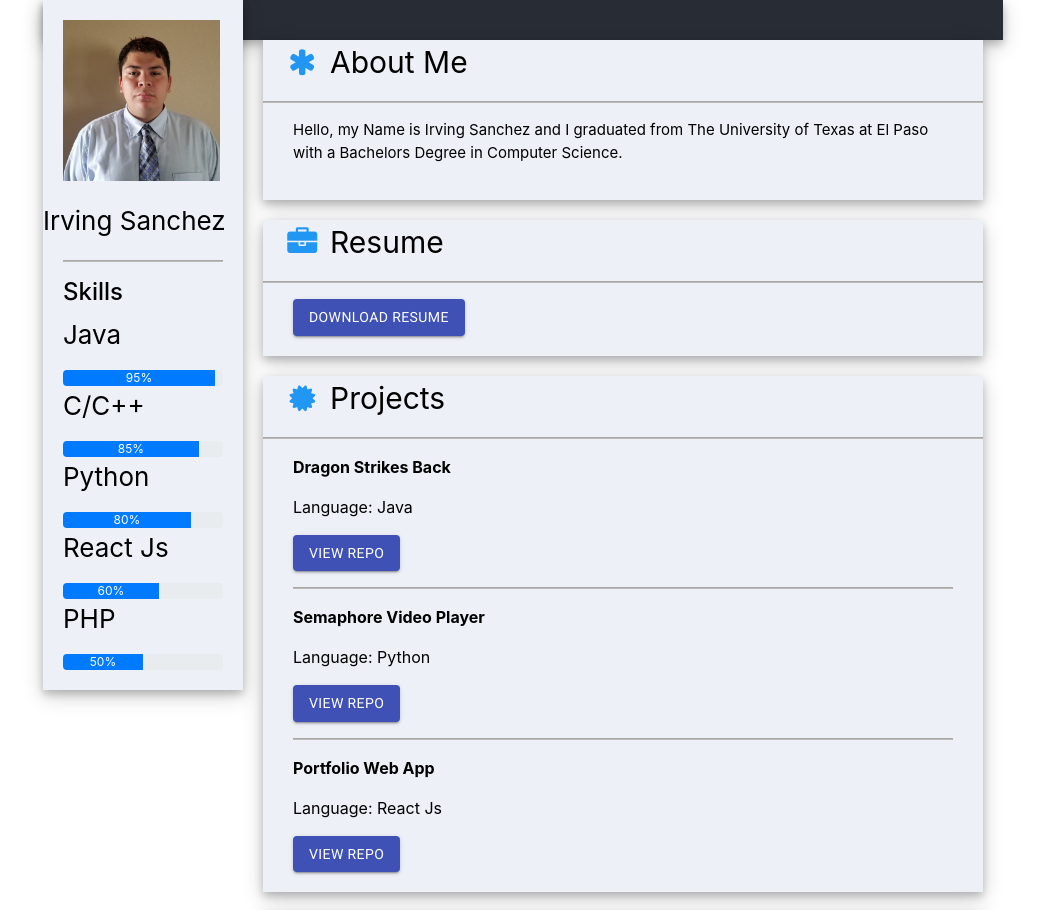
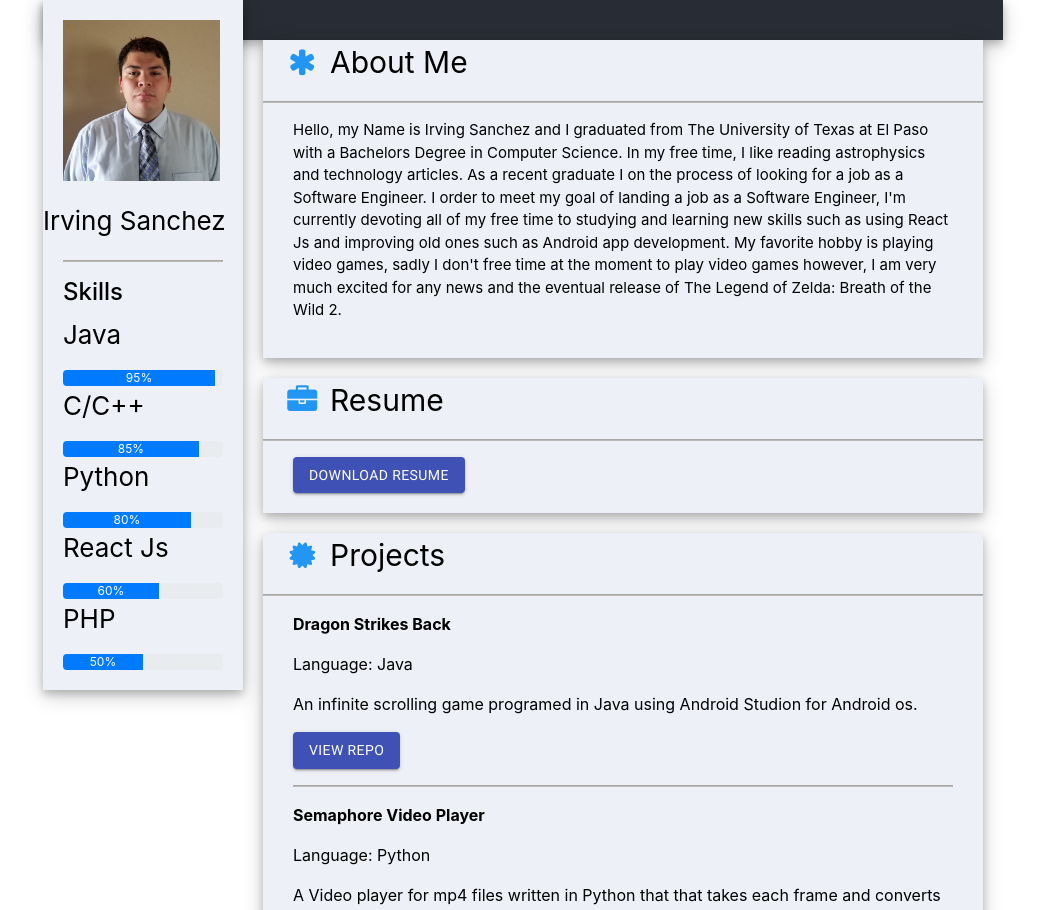
Before and after one commit to isanchez340/Portfolio, a React (Create React App) app: page / in a window 1280 px wide. Shown: the top 910 px of the page, without its empty margins (117-1158 px from the left). Built offline with nearby package versions, Linux system fonts and the light colour scheme.

Commit message:
finished about me and project comments

```diff
--- a/public/index.html
+++ b/public/index.html
@@ -3,7 +3,7 @@
   <head>
     <meta charset="utf-8" />
     <link rel="icon" href="%PUBLIC_URL%/favicon.ico" />
-    <meta name="viewport" content="width=device-width, initial-scale=1" />
+
     <meta name="theme-color" content="#000000" />
     <meta
       name="description"
--- a/src/components/body.js
+++ b/src/components/body.js
@@ -21,7 +21,12 @@ export default class Body extends React.Component {
         <ColoredLine color="#BCB9B9"/>
         <div className="Buttons">
           <p style={{fontSize: 15, textAlign: 'left'}}>Hello, my Name is Irving Sanchez and I graduated from The University of
-          Texas at El Paso with a Bachelors Degree in Computer Science. </p>
+          Texas at El Paso with a Bachelors Degree in Computer Science. In my free time, I like reading astrophysics and technology articles.
+          As a recent graduate I on the process of looking for a job as a Software Engineer. I order to meet my goal of
+          landing a job as a Software Engineer, I'm currently devoting all of my free time to studying and learning new
+          skills such as using React Js and improving old ones such as Android app development. My favorite hobby is playing video games,
+          sadly I don't free time at the moment to play video games however, I am very much excited for any news and the eventual release of
+          The Legend of Zelda: Breath of the Wild 2.</p>
         </div>
         <div className="Footer"></div>
       </body>
@@ -41,14 +46,17 @@ export default class Body extends React.Component {
         <div className="Buttons">
           <p style={{font: 20, textAlign: 'left', fontWeight: 'bold'}}>Dragon Strikes Back </p>
             <p style={{font: 20, textAlign: 'left'}}>Language: Java </p>
+            <p style={{font: 20, textAlign: 'left'}}>An infinite scrolling game programed in Java using Android Studion for Android os. </p>
             <Button variant="contained" color="primary" href='https://github.com/isanchez340/Dragon-Strikes-Back'>View Repo</Button>
             <ColoredLine color="#BCB9B9"/>
           <p style={{font: 20, textAlign: 'left', fontWeight: 'bold'}}>Semaphore Video Player</p>
             <p style={{font: 20, textAlign: 'left'}}>Language: Python </p>
+            <p style={{font: 20, textAlign: 'left'}}>A Video player for mp4 files written in Python that that takes each frame and converts it to grayscale before displaying.</p>
             <Button variant="contained" color="primary" href='https://github.com/f18-os/producer-consumer-lab-isanchez340'>View Repo</Button>
             <ColoredLine color="#BCB9B9"/>
           <p style={{font: 20, textAlign: 'left', fontWeight: 'bold'}}>Portfolio Web  App</p>
             <p style={{font: 20, textAlign: 'left'}}>Language: React Js </p>
+            <p style={{font: 20, textAlign: 'left'}}>This mobile app written in JavaScript and CSS with the aid of the React Framework.</p>
             <Button variant="contained" color="primary" href='https://github.com/isanchez340/Portfolio'>View Repo</Button>
         </div>
         <div className="Footer"></div>
```
